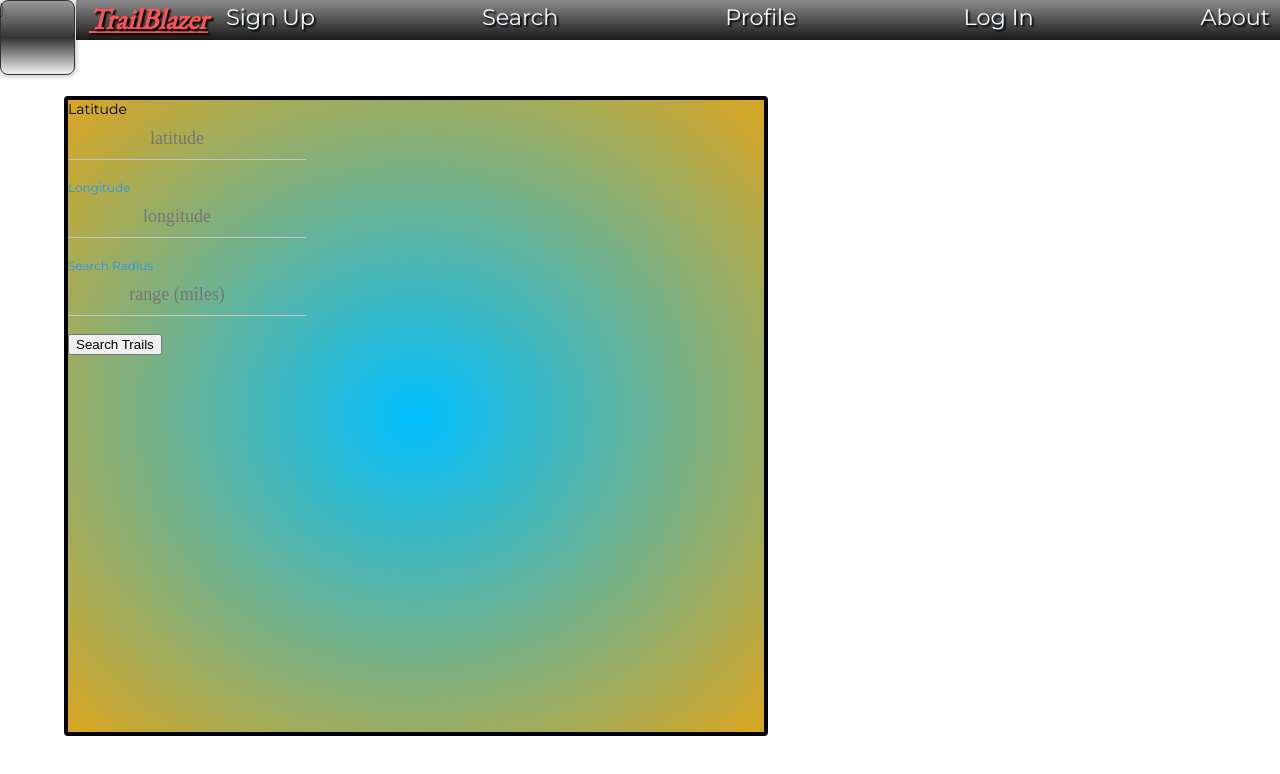
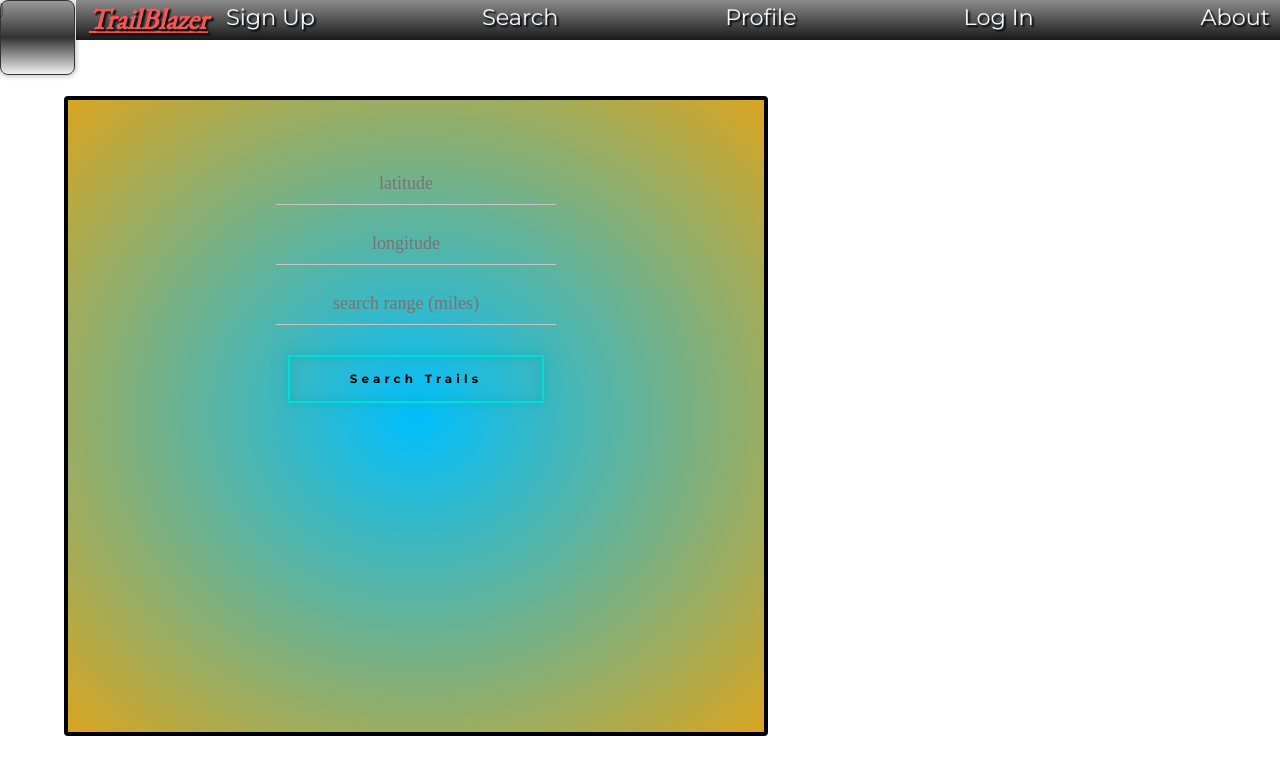
Before and after one commit to DownStatic/Trailblazer-Client, a React (Create React App) app: page /Search in a window 1280 px wide. Shown: the top 774 px of the page. Built offline with nearby package versions, Linux system fonts and the light colour scheme; what google-maps-react would draw is missing.

Commit message:
Significant styling

```diff
--- a/src/assets/scss/SearchView.scss
+++ b/src/assets/scss/SearchView.scss
@@ -1,3 +1,5 @@
+
+
 .search-form {
   position: fixed;
   top: 12%;
@@ -10,6 +12,33 @@
   border-style: solid;
   padding: 0px;
   margin: 0px;
+  display: flex;
+  justify-content: center;
+}
+
+.inputs-container {
+  position: absolute;
+  top: 10%;
+  display: flex;
+  justify-content: center;
+  flex-direction: column;
+  button {
+    padding: 1.2em 5em;
+  	letter-spacing: 0.35em;
+  	font-size: 0.85em;
+  	transition: background-color 0.3s, box-shadow 0.3s, color 0.3s;
+  	margin: 1em;
+    font-family: "Montserrat";
+    font-weight: bold;
+    box-shadow: inset 0 0 1em rgba(0,170,170,0.5), 0 0 1em rgba(0,170,170,0.5);
+    border: #0dd solid 2px;
+    background: none;
+    &:hover {
+      opacity: .9;
+  		background-color: #0dd;
+  		box-shadow: inset 0 0 0 rgba(0,170,170,0.5), 0 0 1.5em rgba(0,170,170,0.5);
+    }
+  }
 }
 
 .display-field {
@@ -30,6 +59,29 @@
   overflow: scroll;
 }
 
+.search-again {
+  position: fixed;
+  top: 4.5%;
+  left: 25%;
+  color: black;
+	background: none;
+	border-radius: 0;
+	padding: 1.2em 5em;
+	letter-spacing: 0.35em;
+	font-size: 0.85em;
+	transition: background-color 0.3s, box-shadow 0.3s, color 0.3s;
+	margin: 1em;
+  font-family: "Montserrat";
+  font-weight: bold;
+  box-shadow: inset 0 0 1em rgba(0,170,170,0.5), 0 0 1em rgba(0,170,170,0.5);
+  border: #0dd solid 2px;
+  &:hover {
+    opacity: .9;
+		background-color: #0dd;
+		box-shadow: inset 0 0 0 rgba(0,170,170,0.5), 0 0 1.5em rgba(0,170,170,0.5);
+  }
+}
+
 .flex-child {
   flex: 1 0 41%;
   margin: 1%;
--- a/src/assets/scss/TrailView.scss
+++ b/src/assets/scss/TrailView.scss
@@ -15,6 +15,7 @@
 .landmark-title-text {
   align-content: center;
   padding-bottom: 5%;
+  font-size: 125%;
 }
 
 .display-area {
@@ -134,7 +135,9 @@
 	}
 }
 
-.landmark-form{
+.trails-form{
+  display: flex;
+  justify-content: center;
 	button{
     color: black;
     background: none;
@@ -154,6 +157,14 @@
 		background-color: #fb5454;
 		box-shadow: inset 0 0 0 rgba(251,81,81,0.4), 0 0 1.5em rgba(251,81,81,0.6);
 	}
+}
+
+.trails-inputs-container {
+  position: absolute;
+  top: 10%;
+  display: flex;
+  justify-content: center;
+  flex-direction: column;
 }
 //
 // #landmark_file{
--- a/src/components/RecommendationBox.jsx
+++ b/src/components/RecommendationBox.jsx
@@ -31,7 +31,7 @@ export class RecommendationBox extends PureComponent {
     return(
       <div className="recommendations-container">
         <div className="title-container">
-          <p className="recommendation-title">TrailBlazer Recommendations</p>
+          <p className="recommendation-title">-TrailBlazer Recommendations-</p>
         </div>
         {recommendations ? recommendations.map(rec => this.recCard(rec)) : null}
       </div>
--- a/src/containers/SearchView.jsx
+++ b/src/containers/SearchView.jsx
@@ -34,13 +34,12 @@ export default class SearchView extends PureComponent {
   searchField = () => {
     return (
       <div className="search-form">
-        <label>Latitude</label><br></br>
-        <input name="latitude" type="number" onChange={this.updateCoordinates} placeholder="latitude"></input><br></br>
-        <label>Longitude</label><br></br>
-        <input name="longitude" type="number" onChange={this.updateCoordinates} placeholder="longitude"></input><br></br>
-        <label>Search Radius</label><br></br>
-        <input name="range" type="number" onChange={this.updateCoordinates} placeholder="range (miles)"></input><br></br>
-        <button onClick={this.searchTrails}>Search Trails</button>
+        <div className="inputs-container">
+          <input name="latitude" type="number" onChange={this.updateCoordinates} placeholder="latitude"></input><br></br>
+          <input name="longitude" type="number" onChange={this.updateCoordinates} placeholder="longitude"></input><br></br>
+          <input name="range" type="number" onChange={this.updateCoordinates} placeholder="search range (miles)"></input><br></br>
+          <button onClick={this.searchTrails}>Search Trails</button>
+        </div>
       </div>
     )
   }
@@ -70,16 +69,16 @@ export default class SearchView extends PureComponent {
               </div>
             )
           })}
-          <button onClick={this.switchDisplay}>Search Again</button>
         </div>
         <RecommendationBox />
+        <button className="search-again" onClick={this.switchDisplay}>Search Again</button>
       </React.Fragment>
     )
   }
 
   render(){
     return (
-      <div>
+      <div className="search-back">
         {this.state.searching ? this.searchField() : this.displayField()}
       </div>
     )
--- a/src/containers/TrailView.jsx
+++ b/src/containers/TrailView.jsx
@@ -61,9 +61,11 @@ export class TrailView extends PureComponent {
 
   renderCommentForm = () => {
     return (
-      <div>
+      <div className="trails-form">
+        <div className="trails-inputs-container">
           <input name="protoComment" placeholder="new comment text" type="text" className="comment-form" onChange={this.stageText}></input>
           <button className="comment-add" onClick={this.addComment}>Add Comment</button>
+        </div>
       </div>
     )
   }
@@ -117,13 +119,15 @@ export class TrailView extends PureComponent {
   renderLandmarkForm = () => {
     let {protoLandmarkURL, protoLandmarkCoords} = this.state
     return (
-      <div className="landmark-form">
+      <div className="trails-form">
+        <div className="trails-inputs-container">
           <p className="landmark-title-text">Click the map to specify a location, and upload an image before submitting.</p>
           <input name="protoLandmarkText" placeholder="new landmark description" type="text" className="comment-form" onChange={this.stageText}></input><br></br>
           <p>Latitude:{protoLandmarkCoords.lat} || Longitude:{protoLandmarkCoords.lng}</p>
           <input onChange={this.landmarkUpload} name="landmark" id="landmark_file" type="file" accept="image/*"></input><br></br>
           {protoLandmarkURL ? <img src={protoLandmarkURL} alt="questionable" className="proto-landmark" /> : null}
           <button className="landmark-add" onClick={this.addLandmark}>Add Landmark</button>
+        </div>
       </div>
     )
   }
@@ -212,8 +216,8 @@ export class TrailView extends PureComponent {
         <button onClick={this.defaultView}>Trail Info</button>
         <button onClick={this.showComments}>View Comments</button>
         <button onClick={this.showLandmarks}>View Landmarks</button>
-        <button onClick={this.commentForm}>Add a Comment</button>
-        <button onClick={this.landmarkForm}>Add a Landmark</button>
+        {this.props.logged_in ? <button onClick={this.commentForm}>Add a Comment</button> : null}
+        {this.props.logged_in ? <button onClick={this.landmarkForm}>Add a Landmark</button> : null}
       </div>
     )
   }
@@ -234,8 +238,10 @@ export class TrailView extends PureComponent {
   }
 
   handleMapClick = (mapProps, map, clickEvent) => {
+    if(this.props.logged_in){
       let protoCoords = {lat: clickEvent.latLng.lat(),lng: clickEvent.latLng.lng()}
       this.setState({protoLandmarkCoords: protoCoords, display: "landmark-form"})
+    }
   }
 
   handleMarkerClick = (event) => {
@@ -275,7 +281,7 @@ export class TrailView extends PureComponent {
 }
 
 const mapStateToProps = state => {
-  return {user_id: state.user.id, jwt: state.jwt}
+  return {user_id: state.user.id, jwt: state.jwt, logged_in: state.logged_in}
 }
 
 export default GoogleApiWrapper({
```
Lines whose indentation alone changed are shown as unchanged.
